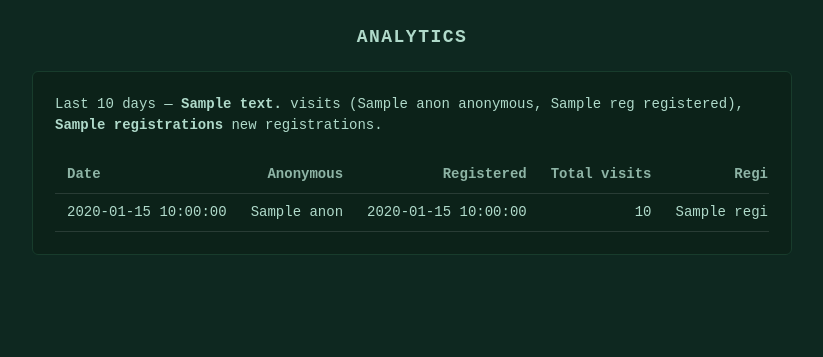
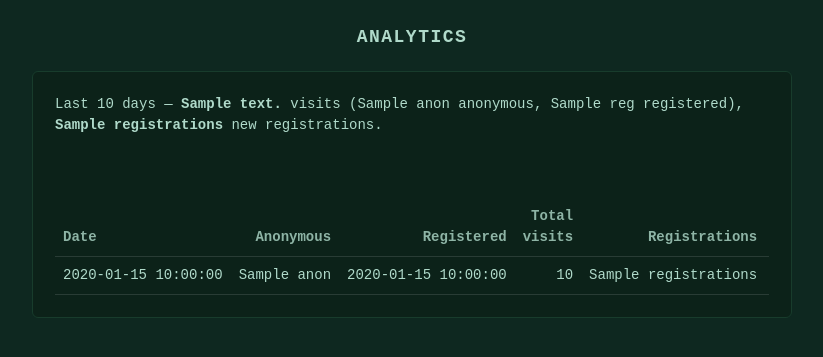
Before and after one commit to hsseek/tree-of-wishes, a FastAPI app: template templates/admin_analytics.html in a window 1280 px wide. Shown: the part 46-403 px from the top of the page, without its empty margins (228-1051 px from the left). Run offline with FastAPI, Linux system fonts and the light colour scheme; the template is opened without the code that fills it: most values are stand-ins (such as "Sample title", 1, 10 or a date in 2020); some web fonts are replaced.

Commit message:
Wrap analytics headers so the table fits without horizontal scroll
Let multi-word header labels wrap to two lines (bottom-aligned) while
keeping short data cells on one line, so all six columns fit within the
760px panel instead of forcing a horizontal scroll.

Co-Authored-By: Claude Opus 4.8 <noreply@anthropic.com>

```diff
--- a/templates/admin_analytics.html
+++ b/templates/admin_analytics.html
@@ -51,12 +51,15 @@
   /* Horizontal-scroll fallback on narrow screens instead of clipped columns. */
   .analytics-table-wrap { overflow-x: auto; }
   .analytics-table {
-    width: 100%; border-collapse: collapse;
-    font-variant-numeric: tabular-nums; white-space: nowrap;
+    width: 100%; border-collapse: collapse; font-variant-numeric: tabular-nums;
   }
   .analytics-table th, .analytics-table td {
-    padding: 0.5rem 0.75rem; text-align: right; border-bottom: 1px solid rgba(255,255,255,0.12);
+    padding: 0.5rem 0.5rem; text-align: right; border-bottom: 1px solid rgba(255,255,255,0.12);
   }
+  /* Let multi-word headers wrap to keep the table within the panel; keep the
+     short data cells (dates, numbers) on a single line. */
+  .analytics-table th { white-space: normal; vertical-align: bottom; }
+  .analytics-table td { white-space: nowrap; }
   .analytics-table th:first-child, .analytics-table td:first-child { text-align: left; }
   .analytics-table thead th { font-weight: 600; opacity: 0.8; }
   .analytics-table tbody tr:hover { background: rgba(255,255,255,0.05); }
```
